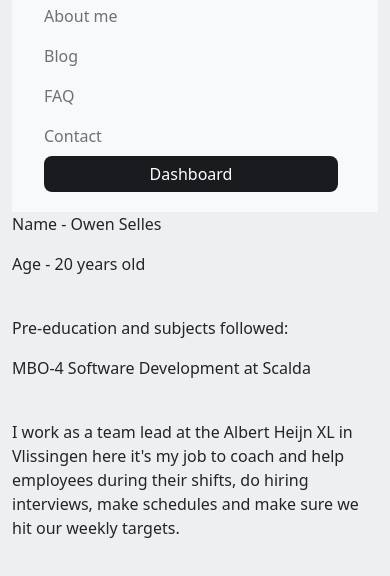
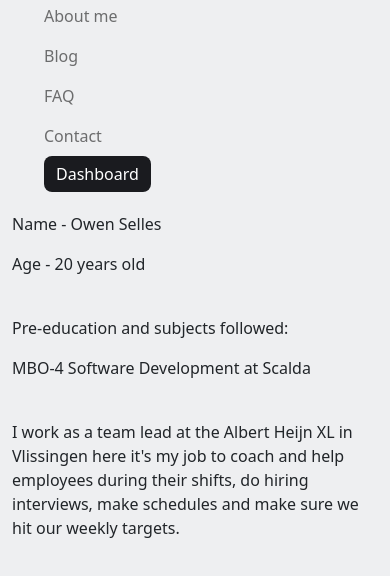
Before and after one commit to owenselles/Portfolio-HZ, a plain HTML site: page index.html in a window 390 px wide. Both pictures are taken after a click on the button "Toggle navigation". Shown: the part 64-640 px from the top of the page. Drawn offline with nearby package versions, Linux system fonts and the light colour scheme.

Commit message:
upgrade button

```diff
--- a/assets/css/styles.css
+++ b/assets/css/styles.css
@@ -5,6 +5,8 @@ h1 {
   body {
     background-color: #eeeff1;
   }
+
+  /* Navbar */
   .btn {
       color: #fff;
       background-color: #1a1b1f;
@@ -12,11 +14,21 @@ h1 {
       border-style: hidden;
       transition: border-radius 1s;
   }
+  @media(max-width:767px){
+    .btn {
+        color: #fff;
+        width:fit-content;
+        background-color: #1a1b1f;
+        border-radius: 8px;
+        border-style: hidden;
+        transition: border-radius 1s;
+    }
+  }
   .btn:hover {
       border-radius: 15px;
   }
   .navbar-brand {
-      color: rgb(0, 0, 0);
+      color: #1a1b1f;
       padding-left: 5px;
   }
   .navbar {
--- a/index.html
+++ b/index.html
@@ -15,7 +15,7 @@
 <body>
     <div class="container-fluid">
 
-        <nav class="navbar navbar-expand-lg navbar-light bg-light">
+        <nav class="navbar navbar-expand-lg navbar-light">
             <div class="container-fluid">
                 <a class="navbar-brand mb-0 h1" href="#">Owen Selles</a>
                 <button class="navbar-toggler" type="button" data-bs-toggle="collapse"
```
